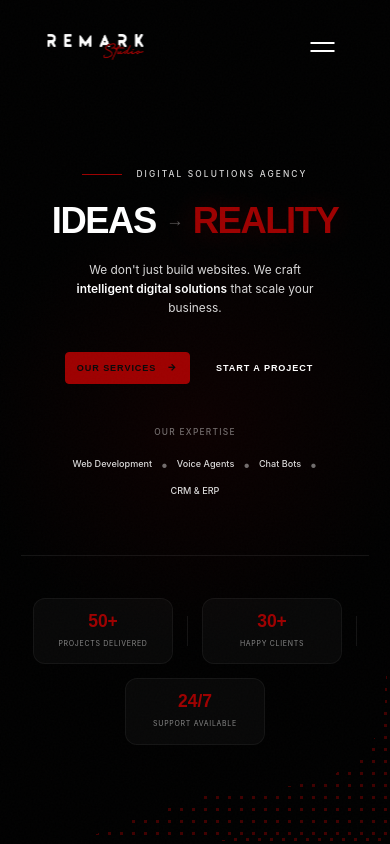
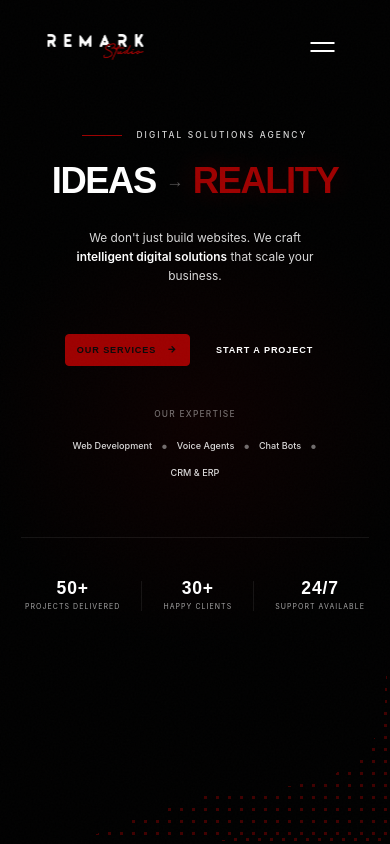
Before and after one commit to AdamChoudary/Remark, a React (Vite) app: page / in a window 390 px wide. Shown: the top 844 px of the page. Built offline with nearby package versions, Linux system fonts and the light colour scheme; a web font is replaced by a local one.

Commit message:
style: refactor hero section mobile layout and update typography and spacing constants

```diff
--- a/src/components/Hero/Hero.css
+++ b/src/components/Hero/Hero.css
@@ -313,11 +313,11 @@
 /* Large Phones (576px - 767px) */
 @media (max-width: 767px) {
     .hero {
-        padding: 80px 0 60px;
+        padding: 140px 0 60px;
         min-height: 100dvh;
         display: flex;
         flex-direction: column;
-        justify-content: center;
+        justify-content: flex-start;
         align-items: center;
         text-align: center;
     }
@@ -330,8 +330,8 @@
     }
 
     .hero-title {
-        font-size: 3rem;
-        margin-bottom: 1.5rem;
+        font-size: 2.8rem;
+        margin-bottom: 2rem;
         letter-spacing: -0.04em;
         line-height: 1;
         display: block;
@@ -366,20 +366,20 @@
 
     .hero-subtitle {
         font-size: 0.95rem;
-        margin-bottom: 2.5rem;
+        margin-bottom: 3.5rem;
         max-width: 320px;
         margin-left: auto;
         margin-right: auto;
         line-height: 1.6;
-        opacity: 0.8;
+        opacity: 0.7;
     }
 
     .hero-cta {
         display: flex;
         justify-content: center;
         align-items: center;
-        margin-bottom: 3rem;
-        gap: 1.25rem;
+        margin-bottom: 5rem;
+        gap: 2rem;
     }
 
     .hero-cta .btn {
@@ -416,39 +416,33 @@
         margin-top: auto;
         padding-top: 3rem;
         display: flex;
-        flex-wrap: wrap;
         justify-content: center;
-        gap: 1rem;
+        align-items: center;
+        gap: 1.5rem;
         width: 100%;
+        border-top: 1px solid var(--border);
     }
 
     .stat {
-        background: rgba(255, 255, 255, 0.03);
-        backdrop-filter: blur(10px);
-        -webkit-backdrop-filter: blur(10px);
-        border: 1px solid rgba(255, 255, 255, 0.05);
-        padding: 1rem 1.5rem;
-        border-radius: 12px;
-        min-width: 140px;
-        text-align: center;
-        transition: transform 0.3s var(--ease-out);
-    }
-
-    .stat:nth-child(even) {
-        transform: translateY(10px);
+        display: flex;
+        flex-direction: column;
+        align-items: center;
+        gap: 0.25rem;
     }
 
     .stat-number {
-        font-size: 1.25rem;
-        color: var(--accent);
-        display: block;
-        margin-bottom: 0.2rem;
+        font-size: 1.1rem;
+        color: #FFFFFF;
+        font-weight: 700;
+        letter-spacing: 0.05em;
     }
 
     .stat-label {
         font-size: 0.5rem;
-        letter-spacing: 0.1em;
-        opacity: 0.6;
+        letter-spacing: 0.15em;
+        text-transform: uppercase;
+        color: var(--text-muted);
+        white-space: nowrap;
     }
 
     .hero-scroll {
@@ -459,7 +453,7 @@
 /* Small Phones (up to 575px) */
 @media (max-width: 575px) {
     .hero {
-        padding: 100px 0 40px;
+        padding: 120px 0 40px;
     }
 
     .hero-title {
```
